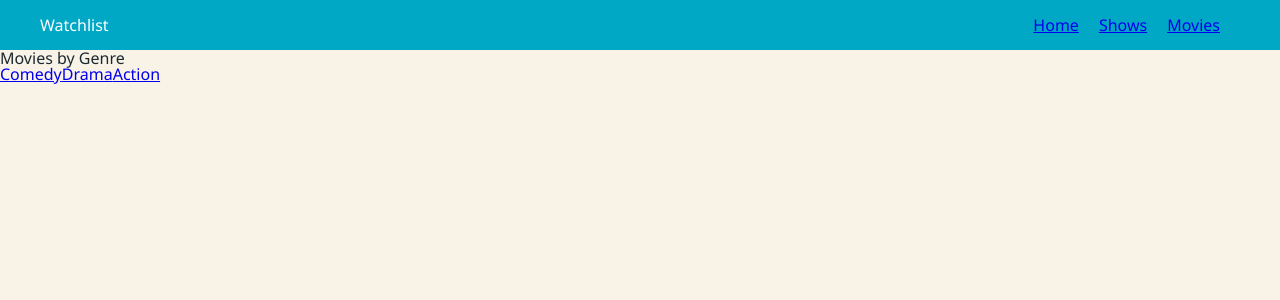
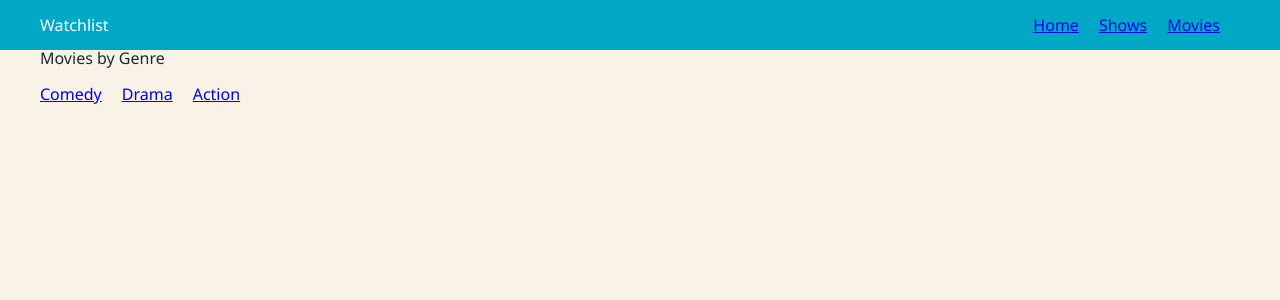
Before and after one commit to mariahschock/React-Template, a React app: page /movies in a window 1280 px wide. Shown: the top 300 px of the page. Built offline with nearby package versions, Linux system fonts and the light colour scheme.

Commit message:
added styling to movie component

```diff
--- a/src/components/Home/Home.css
+++ b/src/components/Home/Home.css
@@ -1,3 +1,8 @@
 .Home {
     background: lemonchiffon;
+
+    @media (min-width: 700px) {
+        padding-left: var(--padding);
+
+      }
 }
--- a/src/components/Movies/Movies.css
+++ b/src/components/Movies/Movies.css
@@ -0,0 +1,16 @@
+.Movies {
+    display: flex;
+    gap: 20px;
+    flex-direction: column;
+    align-items: flex-start;
+
+    @media (min-width: 700px) {
+      padding-left: var(--padding);
+
+    }
+}
+.Links {
+    display: flex;
+    flex-direction: row;
+    gap: 20px;
+}
--- a/src/components/Movies/Movies.jsx
+++ b/src/components/Movies/Movies.jsx
@@ -1,10 +1,11 @@
 import { Outlet, Link } from 'react-router-dom';
+import styles from './Movies.css';
 
 export default function Movies() {
   return (
-    <div>
+    <div className={styles.Movies}>
       <h1>Movies by Genre</h1>
-      <nav>
+      <nav className={styles.Links}>
         <Link to="comedy">Comedy</Link>
         <Link to="drama">Drama</Link>
         <Link to="action">Action</Link>
--- a/src/components/Shows/Shows.css
+++ b/src/components/Shows/Shows.css
@@ -1,4 +1,9 @@
 .Shows {
     display: flex;
     flex-direction: column;
+
+    @media (min-width: 700px) {
+        padding-left: var(--padding);
+
+      }
 }
```
